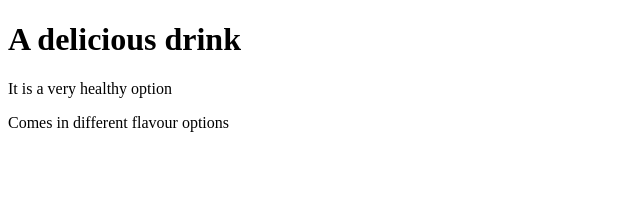
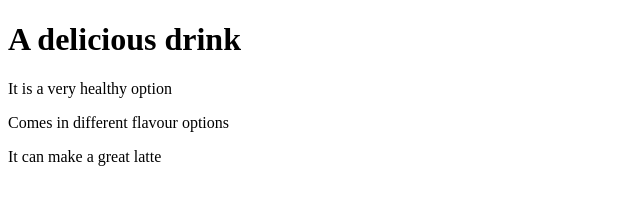
Before and after one commit to kelleykent/matcha-website, a plain HTML site: page index.html in a window 1280 px wide. Shown: the whole page, without its empty margins (0-640 px from the left). Drawn offline with Linux system fonts and the light colour scheme.

Commit message:
Update index.html

```diff
--- a/index.html
+++ b/index.html
@@ -7,5 +7,6 @@
 		<h1>A delicious drink</h1>
     <p>It is a very healthy option</p>
     <p>Comes in different flavour options</p>
+		<p>It can make a great latte</p>
 	</body>
 </html>
```
